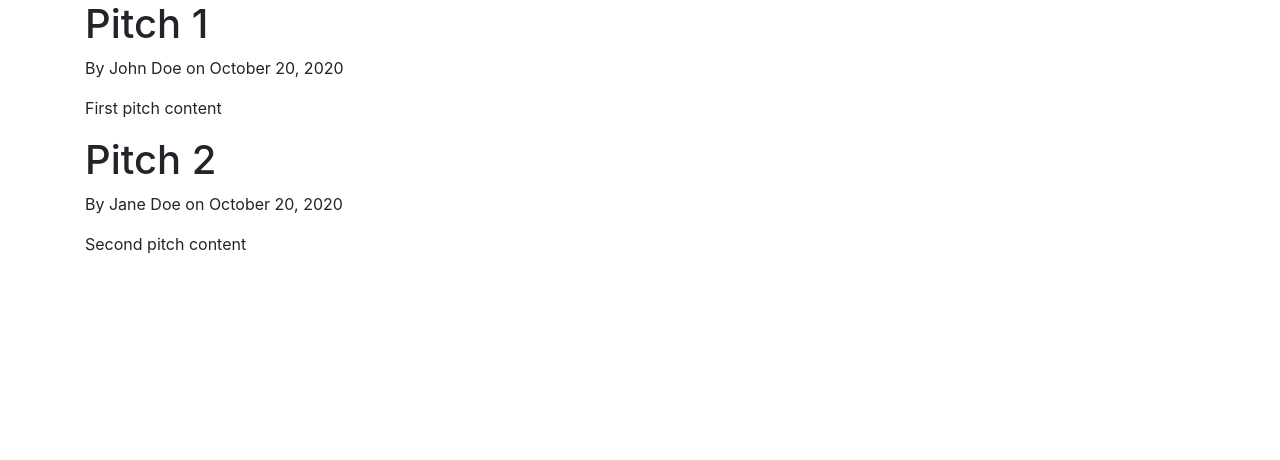
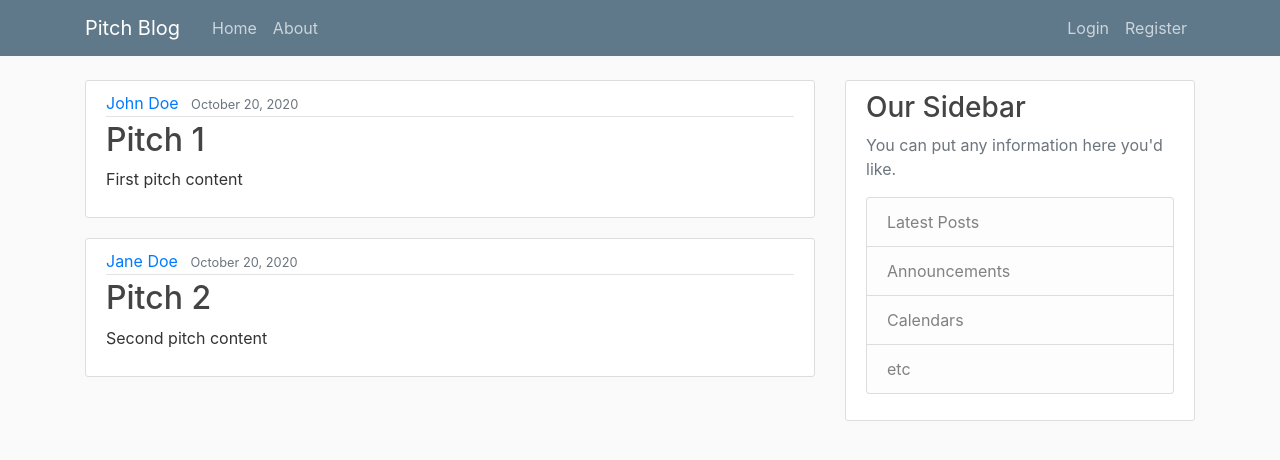
Before and after one commit to Antony-me/perfect-pitch, a Flask app: page / in a window 1280 px wide. Shown: the top 460 px of the page. Run offline with Flask 2, Linux system fonts and the light colour scheme; some libraries are stand-ins or nearby versions.

Commit message:
Added the styles for UI

```diff
--- a/pitch.py
+++ b/pitch.py
@@ -1,4 +1,4 @@
-from flask import Flask, render_template
+from flask import Flask, render_template, url_for
 app = Flask(__name__)
 
 
--- /dev/null
+++ b/static/main.css
@@ -0,0 +1,80 @@
+body {
+    background: #fafafa;
+    color: #333333;
+    margin-top: 5rem;
+  }
+
+  h1, h2, h3, h4, h5, h6 {
+    color: #444444;
+  }
+
+  .bg-steel {
+    background-color: #5f788a;
+  }
+
+  .site-header .navbar-nav .nav-link {
+    color: #cbd5db;
+  }
+
+  .site-header .navbar-nav .nav-link:hover {
+    color: #ffffff;
+  }
+
+  .site-header .navbar-nav .nav-link.active {
+    font-weight: 500;
+  }
+
+  .content-section {
+    background: #ffffff;
+    padding: 10px 20px;
+    border: 1px solid #dddddd;
+    border-radius: 3px;
+    margin-bottom: 20px;
+  }
+
+  .article-title {
+    color: #444444;
+  }
+
+  a.article-title:hover {
+    color: #428bca;
+    text-decoration: none;
+  }
+
+  .article-content {
+    white-space: pre-line;
+  }
+
+  .article-img {
+    height: 65px;
+    width: 65px;
+    margin-right: 16px;
+  }
+
+  .article-metadata {
+    padding-bottom: 1px;
+    margin-bottom: 4px;
+    border-bottom: 1px solid #e3e3e3
+  }
+
+  .article-metadata a:hover {
+    color: #333;
+    text-decoration: none;
+  }
+
+  .article-svg {
+    width: 25px;
+    height: 25px;
+    vertical-align: middle;
+  }
+
+  .account-img {
+    height: 125px;
+    width: 125px;
+    margin-right: 20px;
+    margin-bottom: 16px;
+  }
+
+  .account-heading {
+    font-size: 2.5rem;
+  }
--- a/templates/home.html
+++ b/templates/home.html
@@ -1,8 +1,16 @@
 {% extends "macros.html"%}
 {% block content%}
    {%  for pitch in pitches %}
-   <h1>{{pitch.title}}</h1>
-   <p>By {{ pitch.author}} on {{ pitch.date_posted}}</p>
-   <p>{{ pitch.content }}</p>
+   <article class="media content-section">
+    <div class="media-body">
+      <div class="article-metadata">
+        <a class="mr-2" href="#">{{ pitch.author }}</a>
+        <small class="text-muted">{{ pitch.date_posted }}</small>
+      </div>
+      <h2><a class="article-title" href="#">{{ pitch.title }}</a></h2>
+      <p class="article-content">{{ pitch.content }}</p>
+    </div>
+  </article>
+
    {%  endfor %}
 {% endblock%}
--- a/templates/macros.html
+++ b/templates/macros.html
@@ -2,6 +2,8 @@
 <html lang="en">
 <head>
     <link rel="stylesheet" href="https://stackpath.bootstrapcdn.com/bootstrap/4.3.1/css/bootstrap.min.css" integrity="sha384-ggOyR0iXCbMQv3Xipma34MD+dH/1fQ784/j6cY/iJTQUOhcWr7x9JvoRxT2MZw1T" crossorigin="anonymous">
+    <link rel="stylesheet" href="{{url_for('static', filename = 'main.css')}}">
+
     {% if title%}
         <title>Pitch Blog -{{ title }}</title>
     {% else %}
@@ -9,8 +11,49 @@
     {% endif%}
     <title>Pitch Perfect</title>
 </head>
+
 <body>
-    <div class="container">{% block content %}{%  endblock%}</div>
+    <header class="site-header">
+        <nav class="navbar navbar-expand-md navbar-dark bg-steel fixed-top">
+          <div class="container">
+            <a class="navbar-brand mr-4" href="/">Pitch Blog</a>
+            <button class="navbar-toggler" type="button" data-toggle="collapse" data-target="#navbarToggle" aria-controls="navbarToggle" aria-expanded="false" aria-label="Toggle navigation">
+              <span class="navbar-toggler-icon"></span>
+            </button>
+            <div class="collapse navbar-collapse" id="navbarToggle">
+              <div class="navbar-nav mr-auto">
+                <a class="nav-item nav-link" href="/">Home</a>
+                <a class="nav-item nav-link" href="/about">About</a>
+              </div>
+              <!-- Navbar Right Side -->
+              <div class="navbar-nav">
+                <a class="nav-item nav-link" href="/login">Login</a>
+                <a class="nav-item nav-link" href="/register">Register</a>
+              </div>
+            </div>
+          </div>
+        </nav>
+    </header>
+    <main role="main" class="container">
+        <div class="row">
+          <div class="col-md-8">
+            {% block content %}{% endblock %}
+          </div>
+          <div class="col-md-4">
+            <div class="content-section">
+              <h3>Our Sidebar</h3>
+              <p class='text-muted'>You can put any information here you'd like.
+                <ul class="list-group">
+                  <li class="list-group-item list-group-item-light">Latest Posts</li>
+                  <li class="list-group-item list-group-item-light">Announcements</li>
+                  <li class="list-group-item list-group-item-light">Calendars</li>
+                  <li class="list-group-item list-group-item-light">etc</li>
+                </ul>
+              </p>
+            </div>
+          </div>
+        </div>
+      </main>
 
 
 </body>
```
